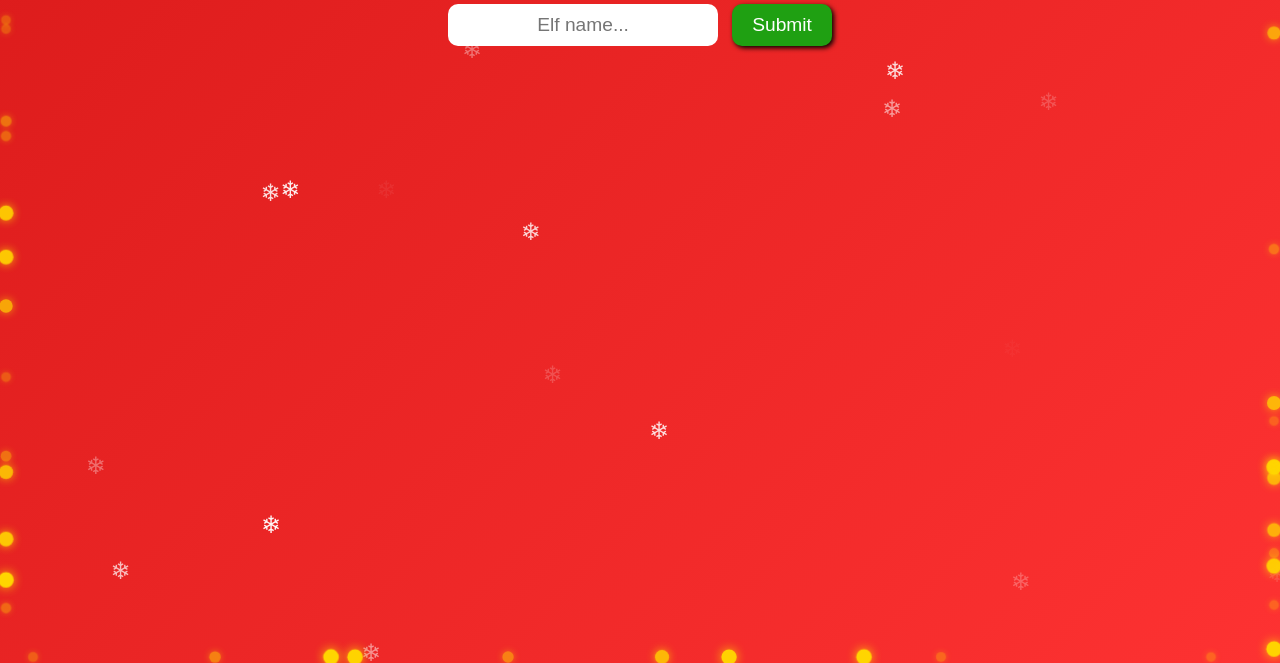
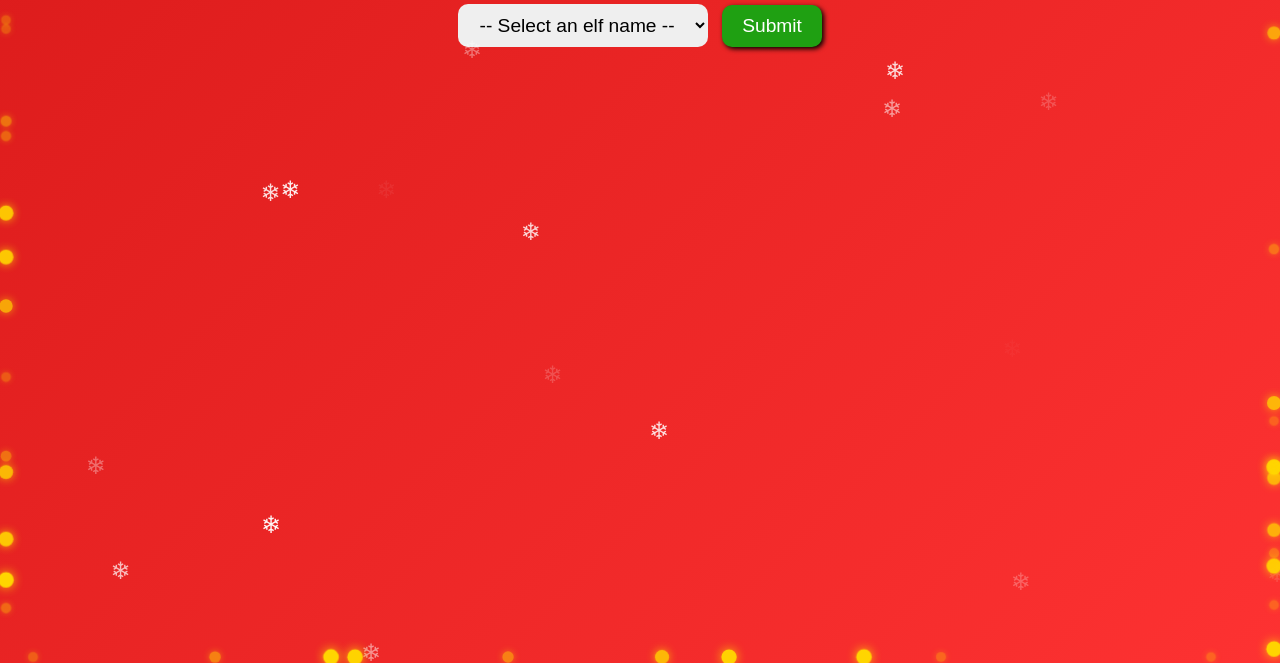
Before and after one commit to nevillecodes/2025Christmas, a plain HTML site: page index.html in a window 1280 px wide. Shown: the part 137-800 px from the top of the page. Drawn offline with Linux system fonts and the light colour scheme.

Commit message:
Update index.html

```diff
--- a/index.html
+++ b/index.html
@@ -28,7 +28,7 @@
       text-shadow: 2px 2px 4px #000;
     }
 
-    input {
+    select {
       padding: 10px;
       font-size: 1.2em;
       border-radius: 10px;
@@ -107,7 +107,39 @@
 
   <h2>🎅 Who is the guilty elf? 🎄</h2>
 
-  <input type="text" id="nameInput" placeholder="Elf name...">
+  <select id="elfSelect">
+    <option value="">-- Select an elf name --</option>
+    <option>Button McBells</option>
+    <option>Cinnamon Swirl</option>
+    <option>Cookie Crumble</option>
+    <option>Cozy Cuddlebun</option>
+    <option>Frosty Flick</option>
+    <option>Glitter Gumdrop</option>
+    <option>Gumdrop Giggles</option>
+    <option>Holly Sprig</option>
+    <option>Jolly Jangles</option>
+    <option>Jolly Jinglesworth</option>
+    <option>Maple Muddle</option>
+    <option>Marshmallow Munch</option>
+    <option>Merry McTwirl</option>
+    <option>Mistletoe Mimi</option>
+    <option>Nutmeg Noodle</option>
+    <option>Peppermint Pip</option>
+    <option>Peppermint Twirl</option>
+    <option>Pudding Poppet</option>
+    <option>Snickerdoodle Sue</option>
+    <option>Snowbell Skippy</option>
+    <option>Snowflake Nib</option>
+    <option>Sparkle Snip</option>
+    <option>Sprinkles Stardrop</option>
+    <option>Starshine Spriglet</option>
+    <option>Sugarlight Cadey</option>
+    <option>Sugarplum Sunny</option>
+    <option>Taffy Twinkles</option>
+    <option>Tinsel Toes</option>
+    <option>Twinkle Sprout</option>
+    <option>Winky Winterbud</option>
+  </select>
   <button onclick="checkName()">Submit</button>
 
   <div id="response"></div>
@@ -125,7 +157,7 @@
     ];
 
     function checkName() {
-      const name = document.getElementById("nameInput").value.trim().toLowerCase();
+      const name = document.getElementById("elfSelect").value.trim().toLowerCase();
 
       if (name === "sugarlight cadey".toLowerCase()) {
         window.location.href = "https://youtube.com/shorts/YB71uOIb1a8";
```
